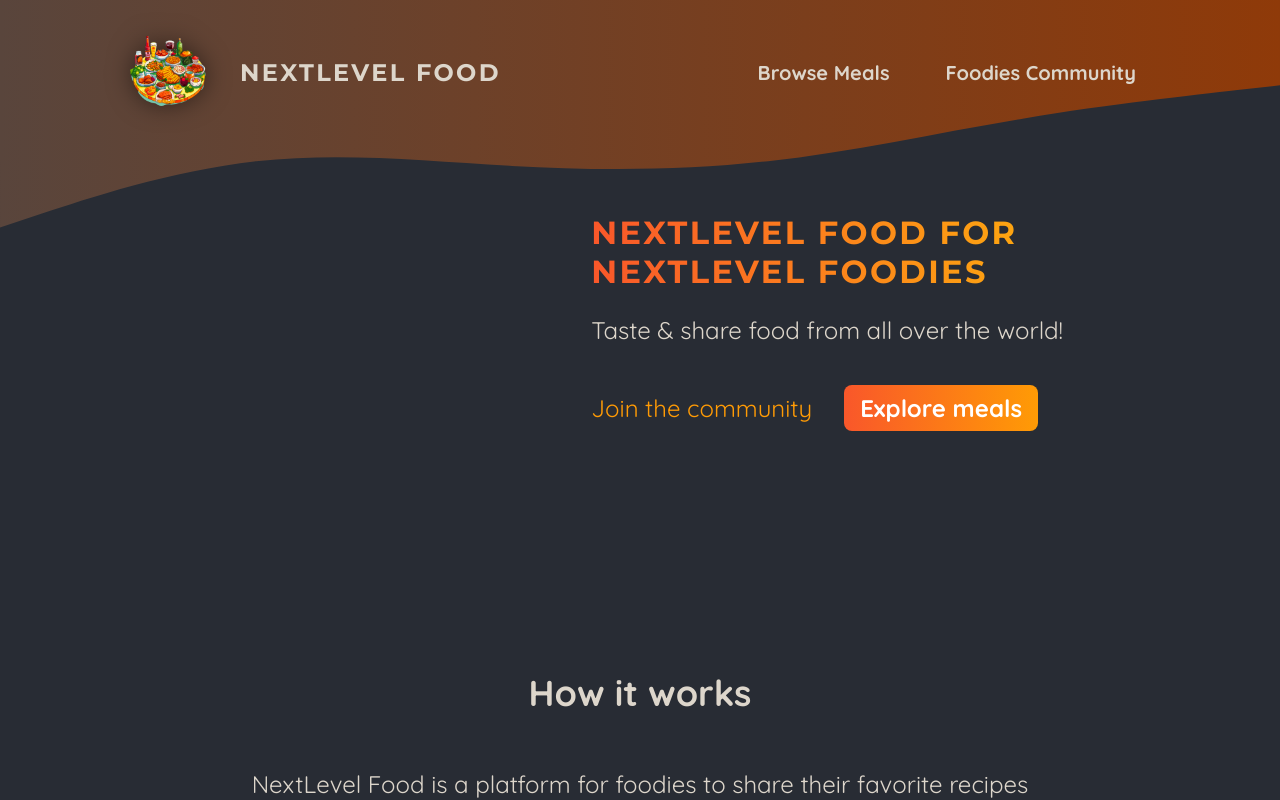
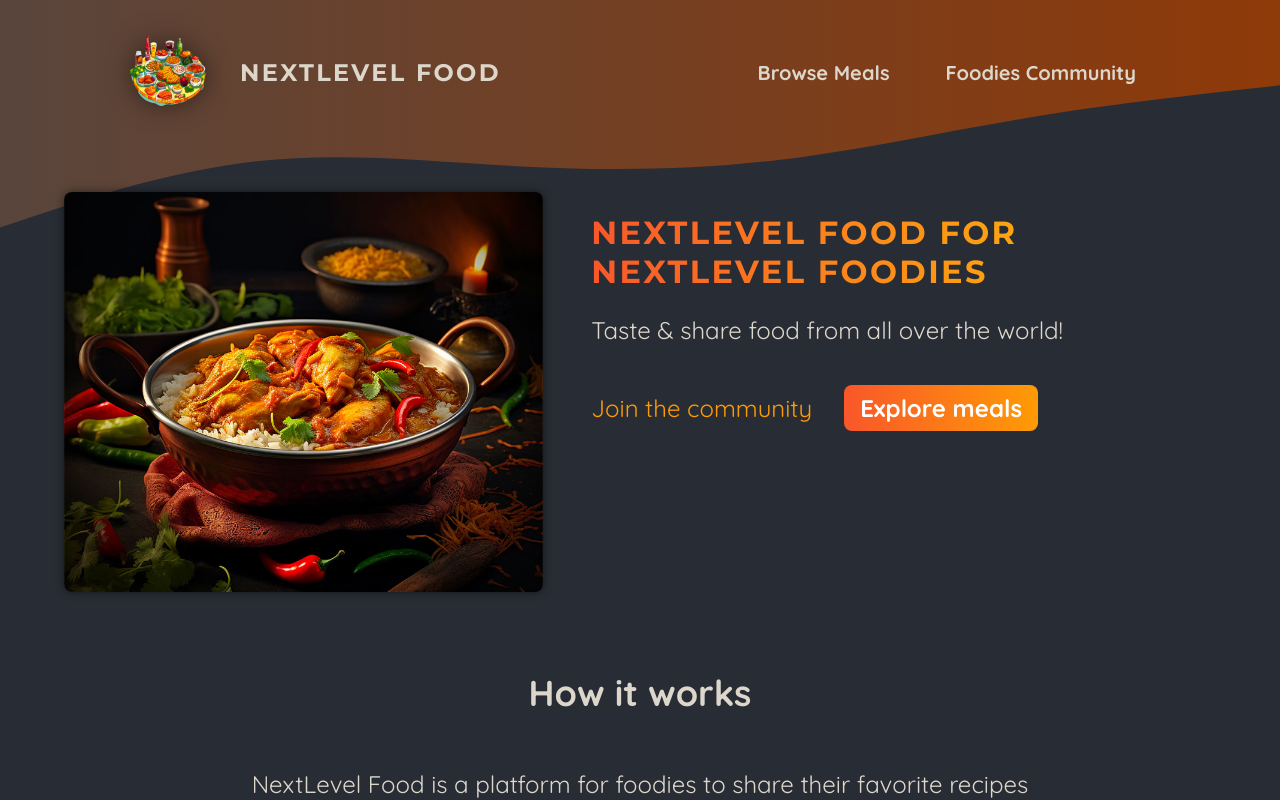
Before and after one commit to kuman514/NextJS15Practice, a Next.js app in the folder foodies-starting-project/: page / in a window 1280 px wide. Shown: the top 800 px of the page. Built offline with nearby package versions, Linux system fonts and the light colour scheme.

Commit message:
docs: add & apply image slideshow

```diff
--- a/foodies-starting-project/app/page.js
+++ b/foodies-starting-project/app/page.js
@@ -1,4 +1,6 @@
 import Link from 'next/link';
+
+import ImageSlideshow from '@/components/images/image-slideshow';
 
 import classes from './page.module.css';
 
@@ -6,7 +8,9 @@
   return (
     <>
       <header className={classes.header}>
-        <div className={classes.slideshow}></div>
+        <div className={classes.slideshow}>
+          <ImageSlideshow />
+        </div>
         <div>
           <div className={classes.hero}>
             <h1>NextLevel Food for NextLevel Foodies</h1>
--- /dev/null
+++ b/foodies-starting-project/components/images/image-slideshow.js
@@ -0,0 +1,49 @@
+import { useEffect, useState } from 'react';
+
+import burgerImg from '@/assets/burger.jpg';
+import curryImg from '@/assets/curry.jpg';
+import dumplingsImg from '@/assets/dumplings.jpg';
+import macncheeseImg from '@/assets/macncheese.jpg';
+import pizzaImg from '@/assets/pizza.jpg';
+import schnitzelImg from '@/assets/schnitzel.jpg';
+import tomatoSaladImg from '@/assets/tomato-salad.jpg';
+
+import classes from './image-slideshow.module.css';
+import Image from 'next/image';
+
+const images = [
+  { image: burgerImg, alt: 'A delicious, juicy burger' },
+  { image: curryImg, alt: 'A delicious, spicy curry' },
+  { image: dumplingsImg, alt: 'Steamed dumplings' },
+  { image: macncheeseImg, alt: 'Mac and cheese' },
+  { image: pizzaImg, alt: 'A delicious pizza' },
+  { image: schnitzelImg, alt: 'A delicious schnitzel' },
+  { image: tomatoSaladImg, alt: 'A delicious tomato salad' },
+];
+
+export default function ImageSlideshow() {
+  const [imageIndex, setImageIndex] = useState(0);
+
+  useEffect(() => {
+    const timeout = setTimeout(() => {
+      setImageIndex((imageIndex + 1) % images.length);
+    }, 5000);
+
+    return () => {
+      clearTimeout(timeout);
+    };
+  }, [imageIndex]);
+
+  return (
+    <div className={classes.slideshow}>
+      {images.map(({ image, alt }, index) => (
+        <Image
+          key={`image-slideshow-${index}`}
+          className={imageIndex === index ? classes.active : ''}
+          src={image}
+          alt={alt}
+        />
+      ))}
+    </div>
+  );
+}
--- /dev/null
+++ b/foodies-starting-project/components/images/image-slideshow.module.css
@@ -0,0 +1,26 @@
+.slideshow {
+  position: relative;
+  width: 100%;
+  height: 100%;
+  border-radius: 8px;
+  overflow: hidden;
+  box-shadow: 0 0 0.5rem rgba(0, 0, 0, 0.5);
+}
+
+.slideshow img {
+  width: 100%;
+  height: 100%;
+  object-fit: cover;
+  position: absolute;
+  top: 0;
+  left: 0;
+  opacity: 0;
+  transform: scale(1.1) translateX(-1rem) rotate(-5deg);
+  transition: all 0.5s ease-in-out;
+}
+
+.slideshow .active {
+  z-index: 1;
+  opacity: 1;
+  transform: scale(1) translateX(0) rotate(0);
+}
```
